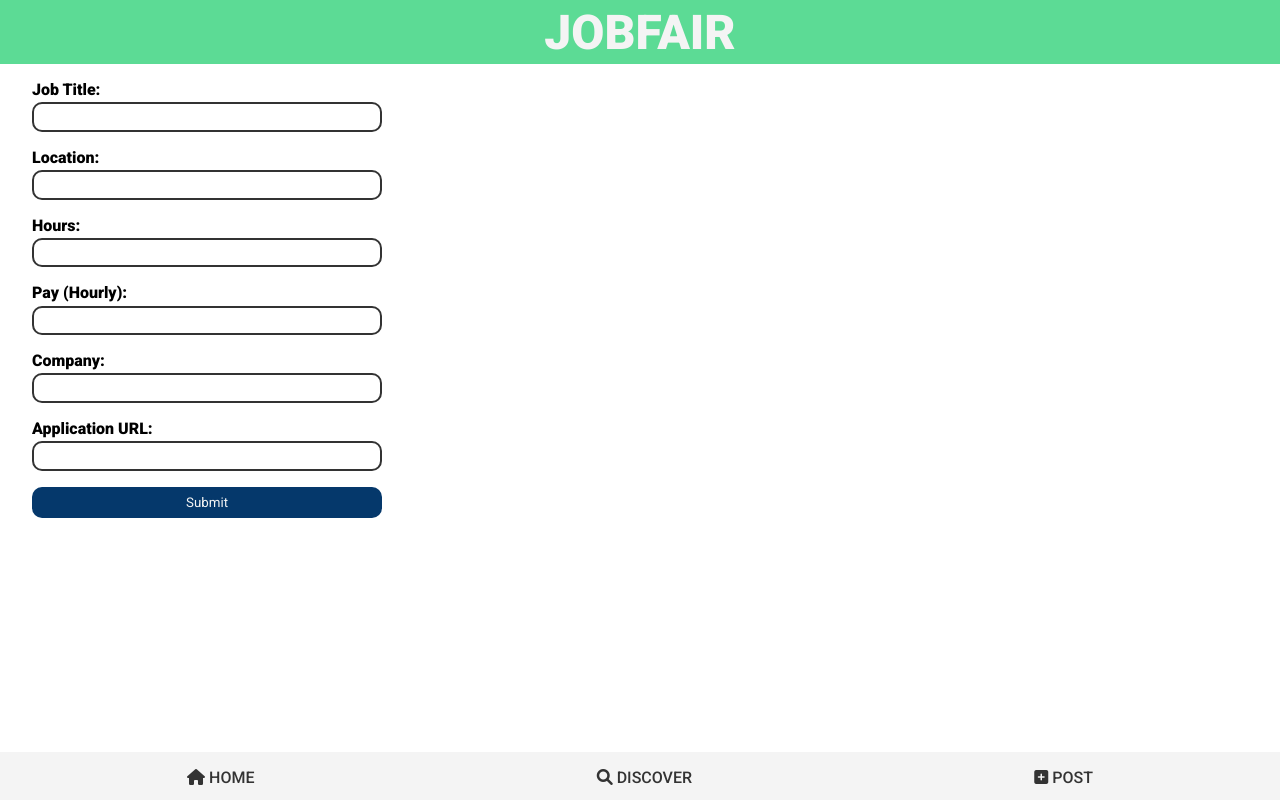
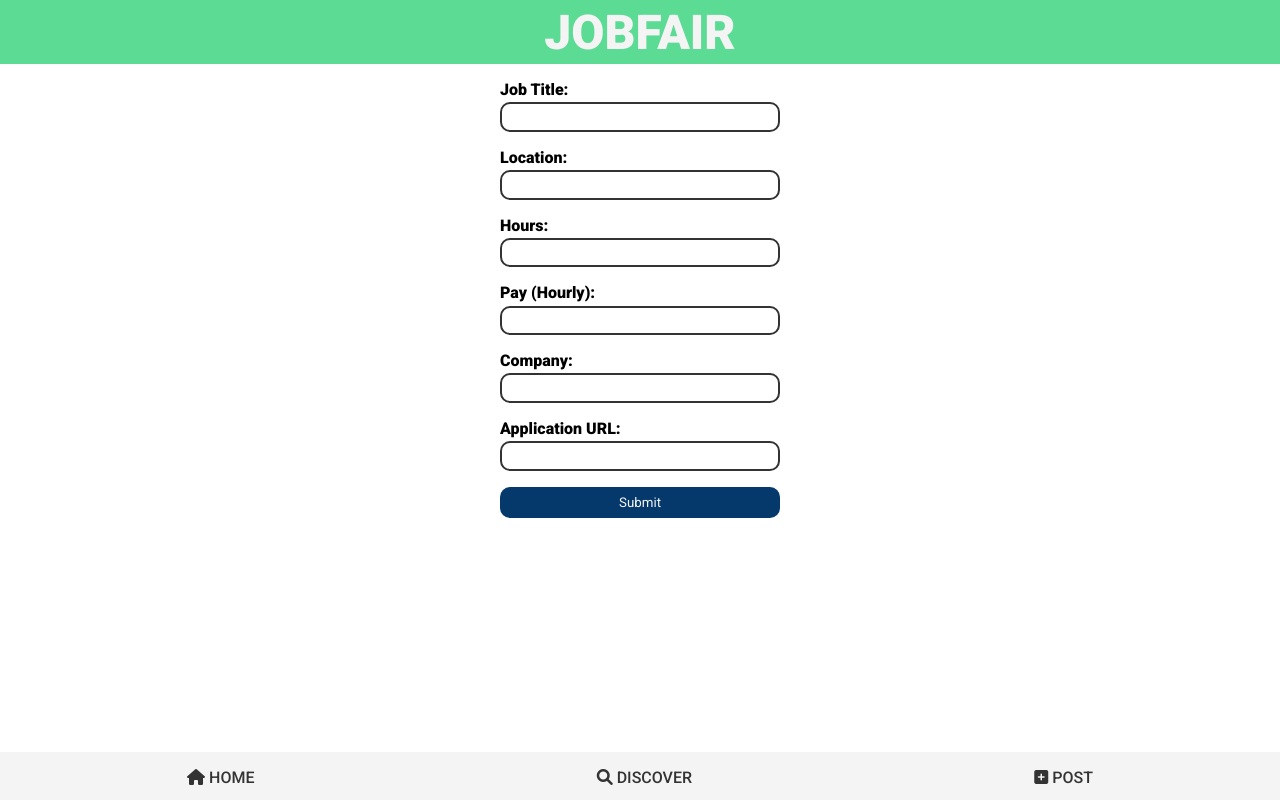
Before and after one commit to f-llewellyn/jobfair, a Vue app in the folder client/: page /post in a window 1280 px wide. Built offline with nearby package versions, Linux system fonts and the light colour scheme.

Commit message:
Input sanitisation for application urls

```diff
--- a/client/src/components/Listing.vue
+++ b/client/src/components/Listing.vue
@@ -13,7 +13,7 @@
 				<p>Hours: {{ hours }}</p>
 				<p>Location: {{ location }}</p>
 				<p>Employer: {{ employer }}</p>
-				<a :href="applicationUrl" target="_"><button class="btn apply">Apply Now</button></a>
+				<a :href="`http://${applicationUrl}`" target="_"><button class="btn apply">Apply Now</button></a>
 			</div>
 		</div>
 	</div>
@@ -34,7 +34,6 @@ export default {
         "employer",
         "applicationUrl"
     ],
-	setup() {}
 };
 </script>
 
@@ -42,7 +41,7 @@ export default {
 .card {
 	width: 100%;
 	max-width: 350px;
-	min-width: max-content;
+	min-width: 280px;
 }
 
 .title {
--- a/client/src/components/ListingContainer.vue
+++ b/client/src/components/ListingContainer.vue
@@ -85,23 +85,14 @@ export default {
 };
 </script>
 
-<style>
+<style scoped>
     .listings {
         display: flex;
         gap: 1.5rem;
         flex-direction: column;
         align-items: center;
-        margin: 1rem 0.5rem;
+        margin: 1rem;
         margin-bottom: 4rem;
-    }
-
-    .center {
-        text-align: center;
-        align-items: center;
-        justify-content: center;
-        height: 300px;
-        max-width: 350px;
-        margin: 0 auto;
     }
 
     .err {
--- a/client/src/components/Search.vue
+++ b/client/src/components/Search.vue
@@ -1,8 +1,8 @@
 <template>
     <form action="#">
         <input v-model="filters.title" type="text" placeholder="SEARCH" class="search-bar">
-        <button class="btn search-btn" @click="shareFilters" ><i class="fas fa-search"></i></button>
-        <button class="btn filter" @click="filterDropdown = !filterDropdown"><i class="fas fa-filter"></i></button>
+        <button class="btn search-btn" @click.prevent="shareFilters" ><i class="fas fa-search"></i></button>
+        <button class="btn filter" @click.prevent="filterDropdown = !filterDropdown"><i class="fas fa-filter"></i></button>
 
         <div class="dropdowns" :class="{active: filterDropdown}">
             <div class="triangle"></div>
@@ -11,7 +11,6 @@
             <div class="range">
                 <p>Min Pay: £{{filters.pay}}</p>
                 <vue3-slider v-model="filters.pay" tooltip color="#05386B" track-color="#f4f4f4" width="100%" :max="25"/>
-
             </div>
 
             <div class="range">
@@ -57,9 +56,9 @@ export default {
 
     form {
         position: relative;
-        width: 95%;
         max-width: 350px;
-        margin: 1rem auto;
+        margin: 1rem;
+        flex-basis: 100%;
         display: flex;
         justify-content: space-between;
     }
@@ -69,7 +68,7 @@ export default {
         background: var(--green);
         color: var(--light-grey);
         padding: .25rem;
-        min-width:  37px;
+        min-width: 37px;
     }
 
     .filter {
--- a/client/src/views/Discover.vue
+++ b/client/src/views/Discover.vue
@@ -1,7 +1,9 @@
 <template>
     <Header />
-    <Search @receiveFilters="checkFilters($event)"/>
-    <ListingContainer :filters="this.filters"/>
+    <div class="center">
+        <Search @receiveFilters="checkFilters($event)"/>
+        <ListingContainer :filters="this.filters"/>
+    </div>
 </template>
 
 <script>
@@ -32,5 +34,10 @@ export default {
 </script>
 
 <style scoped>
+    .center {
+        display: flex;
+        flex-direction: column;
+        align-items: center;
+    }
 
 </style>
--- a/client/src/views/Post.vue
+++ b/client/src/views/Post.vue
@@ -1,5 +1,6 @@
 <template>
     <Header />
+    <div class="center">
         <form autocomplete="off">
             <label for="title">Job Title:</label>
             <input type="text" name="title" class="input-field" v-model="title" required>
@@ -15,12 +16,11 @@
 
             <label for="company">Company:</label>
             <input type="text" name="company" class="input-field" v-model="company" required>
-
             <label for="url">Application URL:</label>
             <input type="text" name="url" class="input-field" v-model="url" required>
-
             <input type="submit" @click.prevent="submitRequest" class="btn submit-btn">
         </form>
+    </div>
 </template>
 
 <script>
@@ -37,6 +37,9 @@ export default {
     methods: {
         async submitRequest() {
             if (this.title && this.location && this.hours && this.pay && this.company && this.url) {
+
+                this.url = this.url.replace("https://", "")
+                this.url = this.url.replace("http://", "")
 
                 let listing = {
                     title: this.title,
@@ -71,25 +74,34 @@ export default {
 </script>
 
 <style scoped>
+
+    .center {
+        display: flex;
+        justify-content: center;
+    }
+
     form {
-        display: flex;
-        flex-direction: column;
+        display: block;
+        min-width: 280px;
         max-width: 350px;
         margin: 2rem;
         margin-top: 1rem;
     }
 
     label {
+        display: block;
         margin-bottom: .2rem;
         font-weight: bold;
     }
 
     .input-field {
+        display: block;
         padding: .3rem;
         margin-bottom: 1rem;
         border-radius: 10px;
         border: 2px solid var(--grey);
         font-size: 14px;
+        width: 100%;
     }
 
     .input-field:focus {
@@ -97,9 +109,11 @@ export default {
     }
 
     .submit-btn {
+        display: block;
         background: var(--blue);
         color: var(--light-grey);
         padding: .5rem;
         margin-bottom: 3rem;
+        width: 100%;
     }
 </style>
```
Lines whose indentation alone changed are shown as unchanged.
